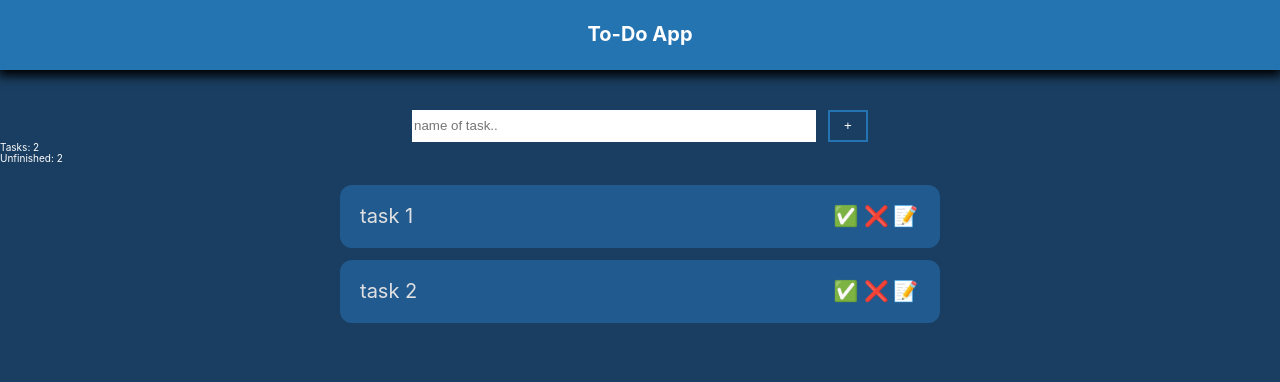
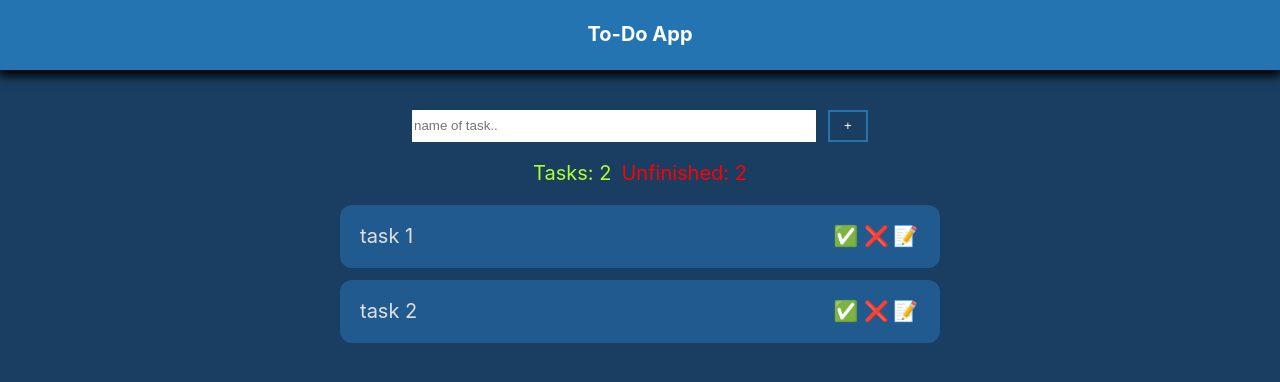
Before and after one commit to BodaNabeel/todo-app-react, a React (Create React App) app: page / in a window 1280 px wide. Shown: the top 382 px of the page. Built offline with nearby package versions, Linux system fonts and the light colour scheme.

Commit message:
taskoverview styled

```diff
--- a/src/components/TaskOverview.jsx
+++ b/src/components/TaskOverview.jsx
@@ -3,10 +3,10 @@ import React from "react";
 function TaskOverview({ todos }) {
   const notDoneTodosMap = todos.filter((item) => !item.isCompleted);
   return (
-    <>
-      Tasks: {todos.length} <br />
-      Unfinished: {notDoneTodosMap.length}
-    </>
+    <div className="task-overview">
+      <p className="total-task">Tasks: {todos.length}</p>
+      <p className="left-task">Unfinished: {notDoneTodosMap.length}</p>
+    </div>
   );
 }
 
--- a/src/index.css
+++ b/src/index.css
@@ -70,7 +70,6 @@ ul {
   row-gap: 1.2rem;
 
   margin: 0 auto;
-  margin-top: 2rem;
 }
 li {
   background-color: #215a8f;
@@ -88,7 +87,7 @@ li {
   align-items: center;
 }
 .task-name {
-  max-width: 85% ;
+  max-width: 85%;
 }
 .task-input {
   /* box-sizing: border-box; */
@@ -105,17 +104,33 @@ li {
 
 .buttons * {
   cursor: pointer;
-  padding:0.2rem
+  padding: 0.2rem;
 }
 .buttons {
   display: flex;
   justify-content: center;
   align-items: center;
 }
-.checkbox-old{
-position: absolute;
-margin-top: 0.2rem;
-width: 2rem;
-height: 2rem;
-opacity: 0;
+.checkbox-old {
+  position: absolute;
+  margin-top: 0.2rem;
+  width: 2rem;
+  height: 2rem;
+  opacity: 0;
 }
+
+/* task-overview */
+.task-overview {
+  display: flex;
+  justify-content: center;
+  column-gap: 1rem;
+  max-width: 100%;
+
+  font-size: 2rem;
+}
+.total-task {
+  color: greenyellow
+}
+.left-task {
+  color:red
+}
```
